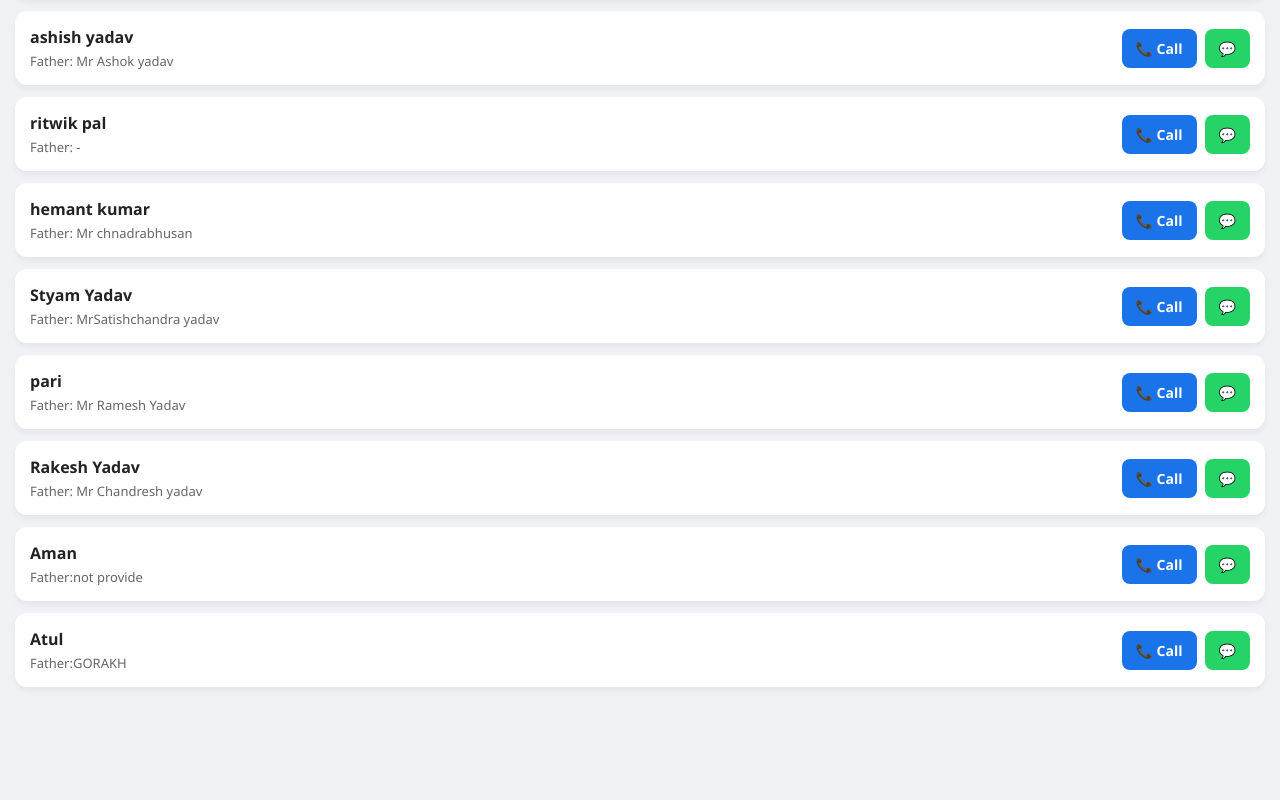
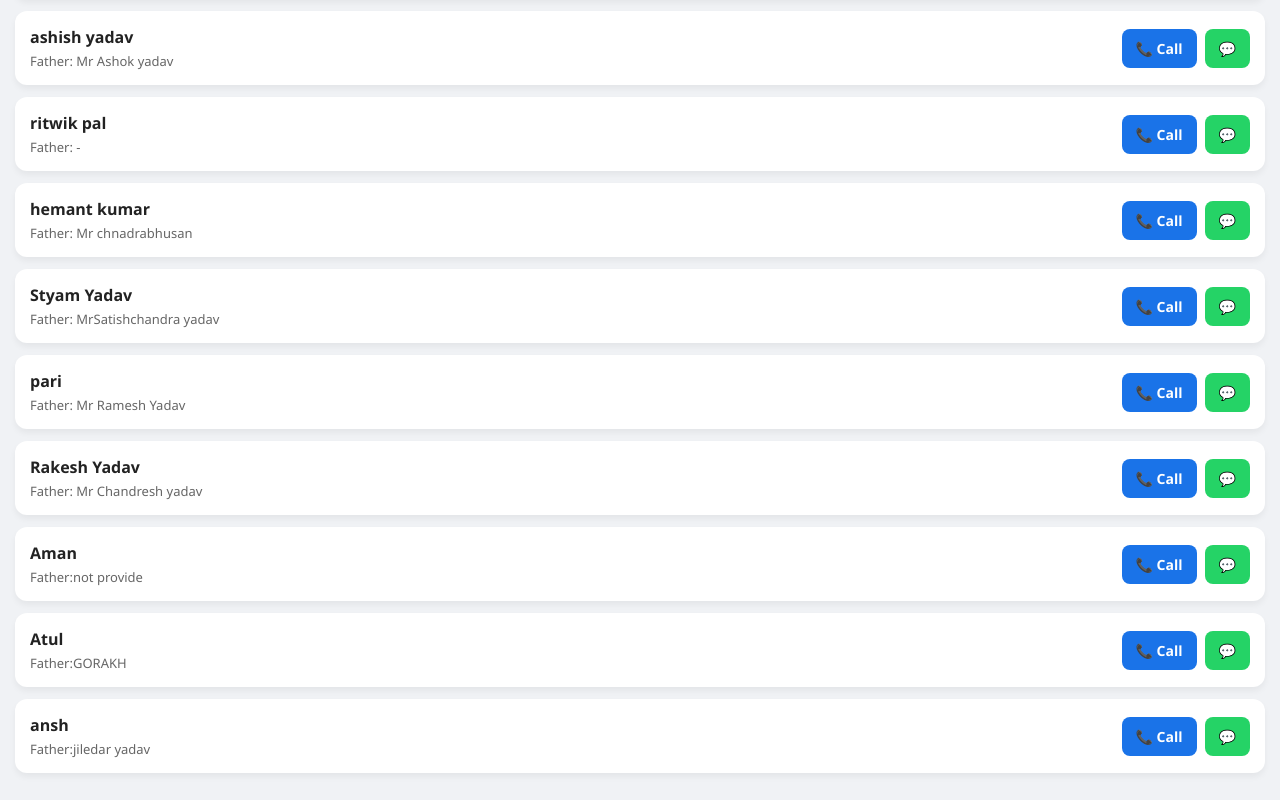
Before and after one commit to ry8874284-commits/coching-dashboard-tracker, a plain HTML site: page index.html in a window 1280 px wide. Shown: the part 1233-2033 px from the top of the page. Before the commit the page ends 1947 px from the top, so only its background shows below. Drawn offline with Linux system fonts and the light colour scheme; no server answers.

Commit message:
Update index.html

```diff
--- a/index.html
+++ b/index.html
@@ -287,6 +287,12 @@
             <div class="btn-group"><a class="btn call-btn" href="tel:+919372952859">📞 Call</a><a class="btn ws-btn"
                     href="https://wa.me" target="_blank">💬</a></div>
         </div>
+         <div class="student-card" data-name="Ansh">
+            <div class="info"><span class="name">ansh</span><span class="father">Father:jiledar yadav </span>
+            </div>
+            <div class="btn-group"><a class="btn call-btn" href="tel:+916388583902">📞 Call</a><a class="btn ws-btn"
+                    href="https://wa.me" target="_blank">💬</a></div>
+        </div>
 
     </div>
     <!-- SCRIPT SECTION (AB 100% COMPLETE CLOSE HAI) -->
```
